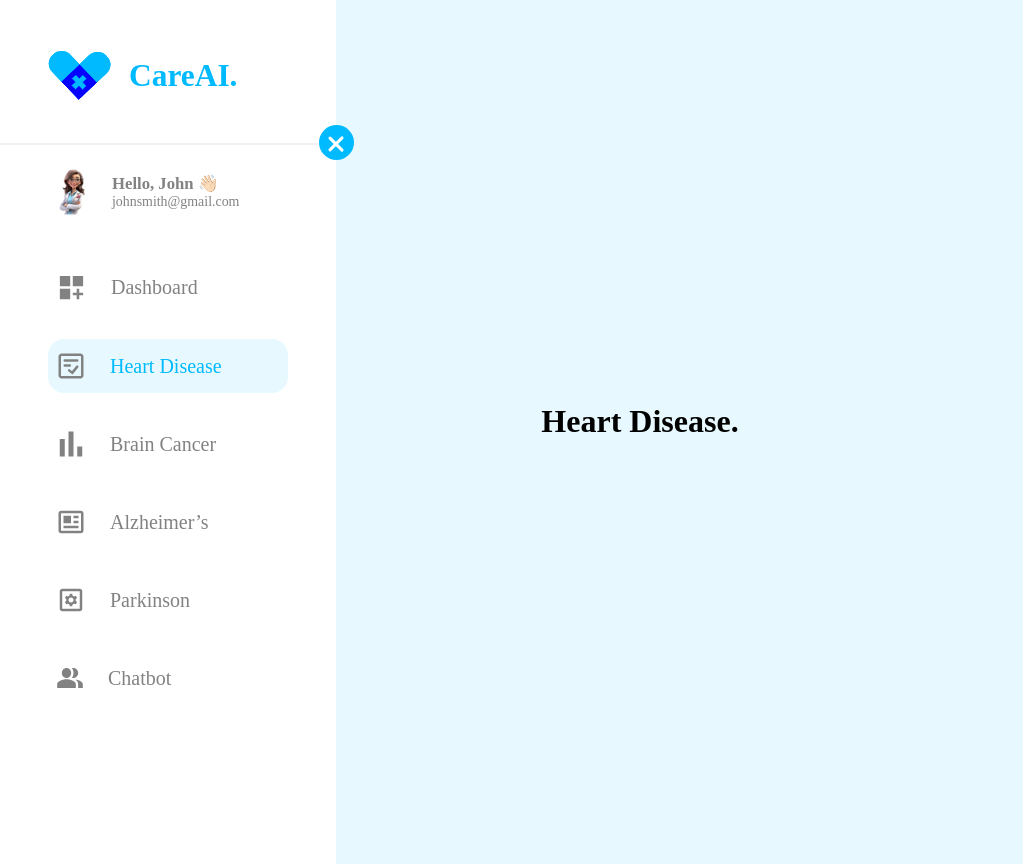
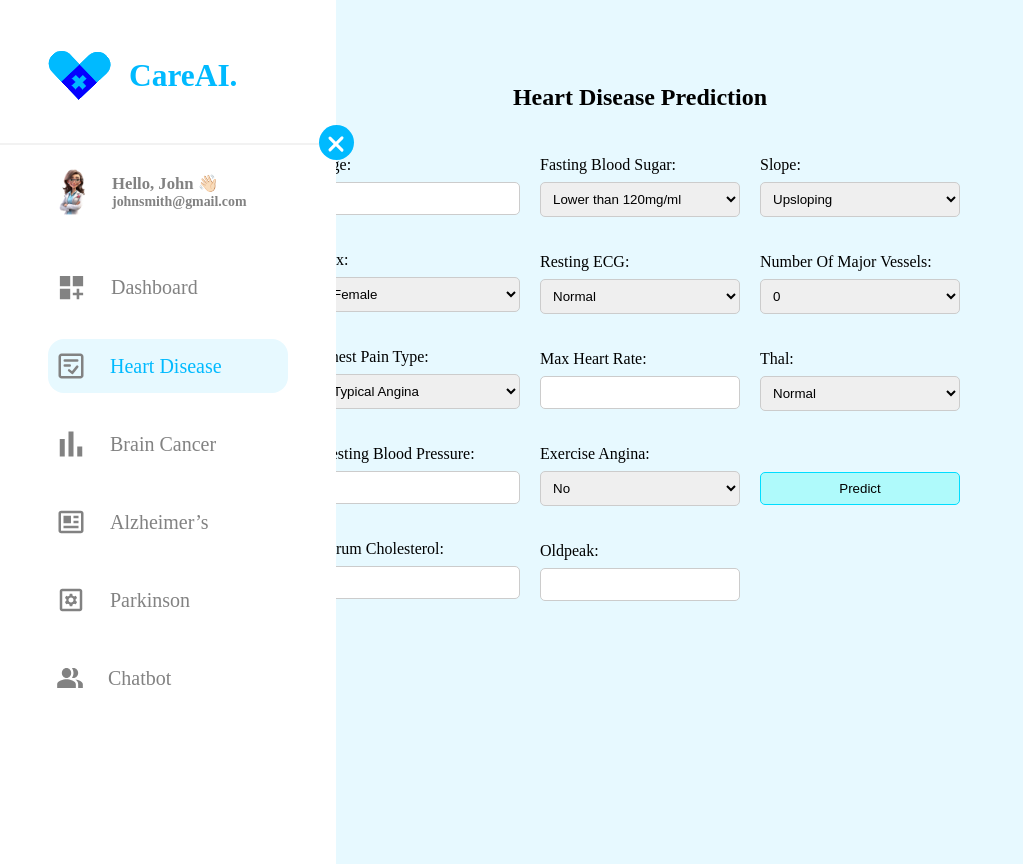
Before and after one commit to Chebil-Ilef/CareAI, a React (Create React App) app: page /HeartDisease in a window 1280 px wide. Shown: the whole page, without its empty margins (0-1023 px from the left). Built offline with nearby package versions, Linux system fonts and the light colour scheme; a web font is replaced by a local one.

Commit message:
feat: heart disease form frontend

```diff
--- a/src/App.jsx
+++ b/src/App.jsx
@@ -9,6 +9,12 @@ import Parkinson from "./pages/Parkinson";
 import Sidebar from "./components/Sidebar";
 
 function App() {
+    const handleSubmit = async (formData) => {
+        // for now just return a dummy response
+        return { data: { result: 'Heart Disease Detected' } };
+    };
+
+
     return (
         <Router>
             <div className="App">
@@ -19,7 +25,7 @@ function App() {
                     <Route path="/BrainCancer" element={<BrainCancer />} />
                     <Route path="/Alzheimers" element={<Alzheimers />} />
                     <Route path="/Parkinson" element={<Parkinson />} />
-                    <Route path="/HeartDisease" element={<HeartDisease />} />
+                    <Route path="/HeartDisease" element={<HeartDisease onSubmit={handleSubmit} />} />
                 </Routes>
             </div>
         </Router>
--- /dev/null
+++ b/src/pages/HeartDisease.css
@@ -0,0 +1,74 @@
+.heart-disease {
+    display: flex;
+    flex-direction: column;
+    align-items: center;
+    margin-top: 5%;
+  }
+
+  .form-container {
+    display: flex;
+    justify-content: center;
+    align-items: center;
+    margin-top: 2%; /* Adjust this value as needed */
+  }
+
+
+
+  .form-grid {
+    display: grid;
+    grid-template-columns: repeat(3, 1fr);
+    grid-gap: 20px;
+  }
+
+  .form-column {
+    display: flex;
+    flex-direction: column;
+  }
+
+  .submit-button {
+    grid-column: span 2;
+    margin-top: 25px;
+    border: 1px solid #00ddff;
+    border-radius: 5px;
+    padding: 8px;
+    transition: border-color 0.3s;
+    background-color:#affafb;
+
+  }
+  .submit-button:focus {
+    border-color: #7f51ff; /* Change to your desired color */
+    outline: 10px;
+    background-color:  #e9e9ff;
+
+  }
+
+
+  /* Add this CSS to your existing styles */
+.input-field {
+    margin-top: 8px;
+    border: 1px solid #ccc;
+    border-radius: 5px;
+    padding: 8px;
+    transition: border-color 0.3s;
+  }
+
+  .input-field:focus {
+    border-color: #33ffff; /* Change to your desired color */
+    outline: 10px;
+  }
+
+
+  p{
+    margin-top: -8px;
+
+    font-size: 20px;
+    font-weight: bold;
+    color: #7f51ff;
+  }
+
+  h3{
+    margin-top: 40px;
+
+    color: #00BAFF;
+
+  }
--- a/src/pages/HeartDisease.jsx
+++ b/src/pages/HeartDisease.jsx
@@ -1,11 +1,144 @@
-import React from "react";
+import React, { useState } from 'react';
+import './HeartDisease.css'; // Import the CSS file
 
-const HeartDisease = () => {
-    return (
+function HeartDisease({ onSubmit }) {
+  const [formData, setFormData] = useState({
+    age: '',
+    sex: '0',
+    chest_pain_type: '1',
+    resting_blood_pressure: '',
+    serum_cholesterol: '',
+    fasting_blood_sugar: '0',
+    resting_ecg: '0',
+    max_heart_rate: '',
+    exercise_angina: '0',
+    oldpeak: '',
+    slope: '1',
+    num_vessels: '',
+    thal: '1'
+  });
+  const [result, setResult] = useState('');
+
+  const handleChange = (e) => {
+    const { name, value } = e.target;
+    setFormData({ ...formData, [name]: value });
+  };
+
+  const handleSubmit = async (e) => {
+    e.preventDefault();
+    const response = await onSubmit(formData);
+    console.log(response);
+    setResult(response.data.result);
+  };
+
+
+  return (
+    <div className="heart-disease">
+    <h2>Heart Disease Prediction</h2>
+    <div className="form-container">
+      <form onSubmit={handleSubmit} className="form-grid">
+        <div className="form-column">
+        <label htmlFor="age">Age:</label>
+        <input type="text" name="age" id="age" value={formData.age} onChange={handleChange} className='input-field' required /><br /><br />
+
+        <label htmlFor="sex">Sex:</label>
+        <select name="sex" id="sex" value={formData.sex} onChange={handleChange} className='input-field'>
+          <option value="0">Female</option>
+          <option value="1">Male</option>
+        </select><br /><br />
+
+        <label htmlFor="chest_pain_type">Chest Pain Type:</label>
+        <select name="chest_pain_type" id="chest_pain_type" value={formData.chest_pain_type} onChange={handleChange} className='input-field'>
+          <option value="1">Typical Angina</option>
+          <option value="2">Atypical Angina</option>
+          <option value="3">Non-anginal Pain</option>
+        </select><br /><br />
+
+
+        <label htmlFor="resting_blood_pressure">Resting Blood Pressure:</label>
+        <input type="text" name="resting_blood_pressure" id="resting_blood_pressure" value={formData.resting_blood_pressure} onChange={handleChange} className='input-field' required /><br /><br />
+
+
+
+        <label htmlFor="serum_cholesterol">Serum Cholesterol:</label>
+        <input type="text" name="serum_cholesterol" id="serum_cholesterol" value={formData.serum_cholesterol} onChange={handleChange} className='input-field' required /><br /><br />
+
+        </div>
+        <div className="form-column">
+
+
+        <label htmlFor="fasting_blood_sugar">Fasting Blood Sugar:</label>
+        <select name="fasting_blood_sugar" id="fasting_blood_sugar" value={formData.fasting_blood_sugar} onChange={handleChange} className='input-field'>
+          <option value="0">Lower than 120mg/ml</option>
+          <option value="1">Greater than 120mg/ml</option>
+
+        </select><br /><br />
+
+        <label htmlFor="resting_ecg">Resting ECG:</label>
+        <select name="resting_ecg" id="resting_ecg" value={formData.resting_ecg} onChange={handleChange} className='input-field'>
+          <option value="0">Normal</option>
+          <option value="1">ST-T wave abnormality</option>
+          <option value="2">Left ventricular hypertrophy</option>
+        </select><br /><br />
+
+
+
+        <label htmlFor="max_heart_rate">Max Heart Rate:</label>
+        <input type="text" name="max_heart_rate" id="max_heart_rate" value={formData.max_heart_rate} onChange={handleChange} className='input-field' required/><br /><br />
+
+
+
+        <label htmlFor="exercise_angina">Exercise Angina:</label>
+        <select name="exercise_angina" id="exercise_angina" value={formData.exercise_angina} onChange={handleChange} className='input-field'>
+          <option value="0">No</option>
+          <option value="1">Yes</option>
+        </select><br /><br />
+
+
+
+        <label htmlFor="oldpeak">Oldpeak:</label>
+        <input type="text" name="oldpeak" id="oldpeak" value={formData.oldpeak} onChange={handleChange} className='input-field' required /><br /><br />
+
+        </div>
+        <div className="form-column">
+
+
+        <label htmlFor="slope">Slope:</label>
+        <select name="slope" id="slope" value={formData.slope} onChange={handleChange} className='input-field'>
+          <option value="1">Upsloping</option>
+          <option value="2">Flat</option>
+          <option value="3">Downsloping</option>
+
+        </select><br /><br />
+
+        <label htmlFor="num_vessels">Number of Major Vessels:</label>
+        <select name="num_vessels" id="num_vessels" value={formData.num_vessels} onChange={handleChange} className='input-field'>
+          <option value="0">0</option>
+          <option value="1">1</option>
+          <option value="2">2</option>
+          <option value="3">3</option>
+        </select><br /><br />
+
+        <label htmlFor="thal">Thal:</label>
+        <select name="thal" id="thal" value={formData.thal} onChange={handleChange} className='input-field'>
+          <option value="1">Normal</option>
+          <option value="2">Fixed Defect</option>
+          <option value="3">Reversible Defect</option>
+        </select><br /><br />
+
+        <input type="submit" value="Predict" className="submit-button" />
+        {result && (
         <div>
-            <h1>Heart Disease.</h1>
+          <h3>Result:</h3>
+          <p>{result}</p>
         </div>
-    );
-};
+      )}
+        </div>
+      </form>
+
+    </div>
+    </div>
+  );
+}
 
 export default HeartDisease;
```
